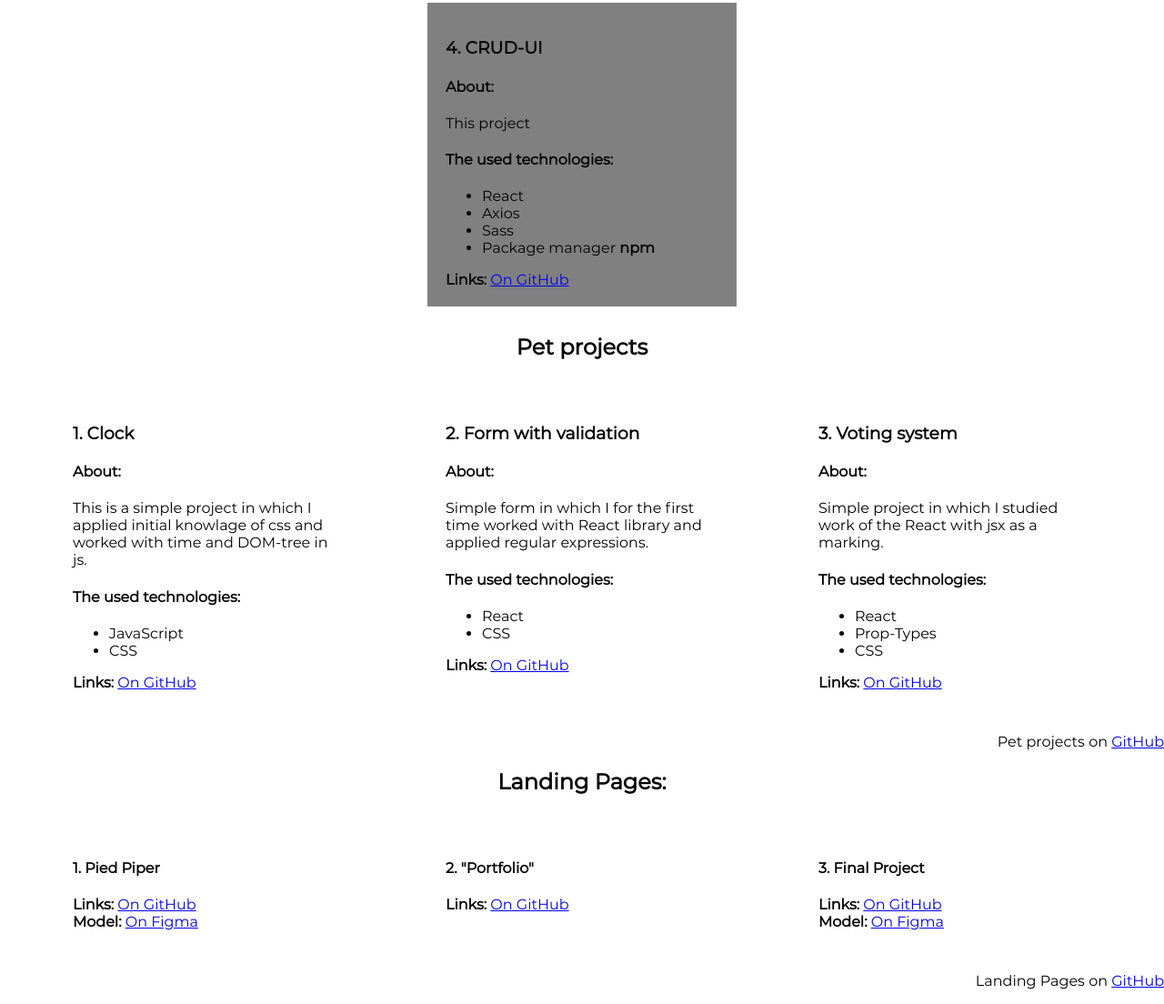
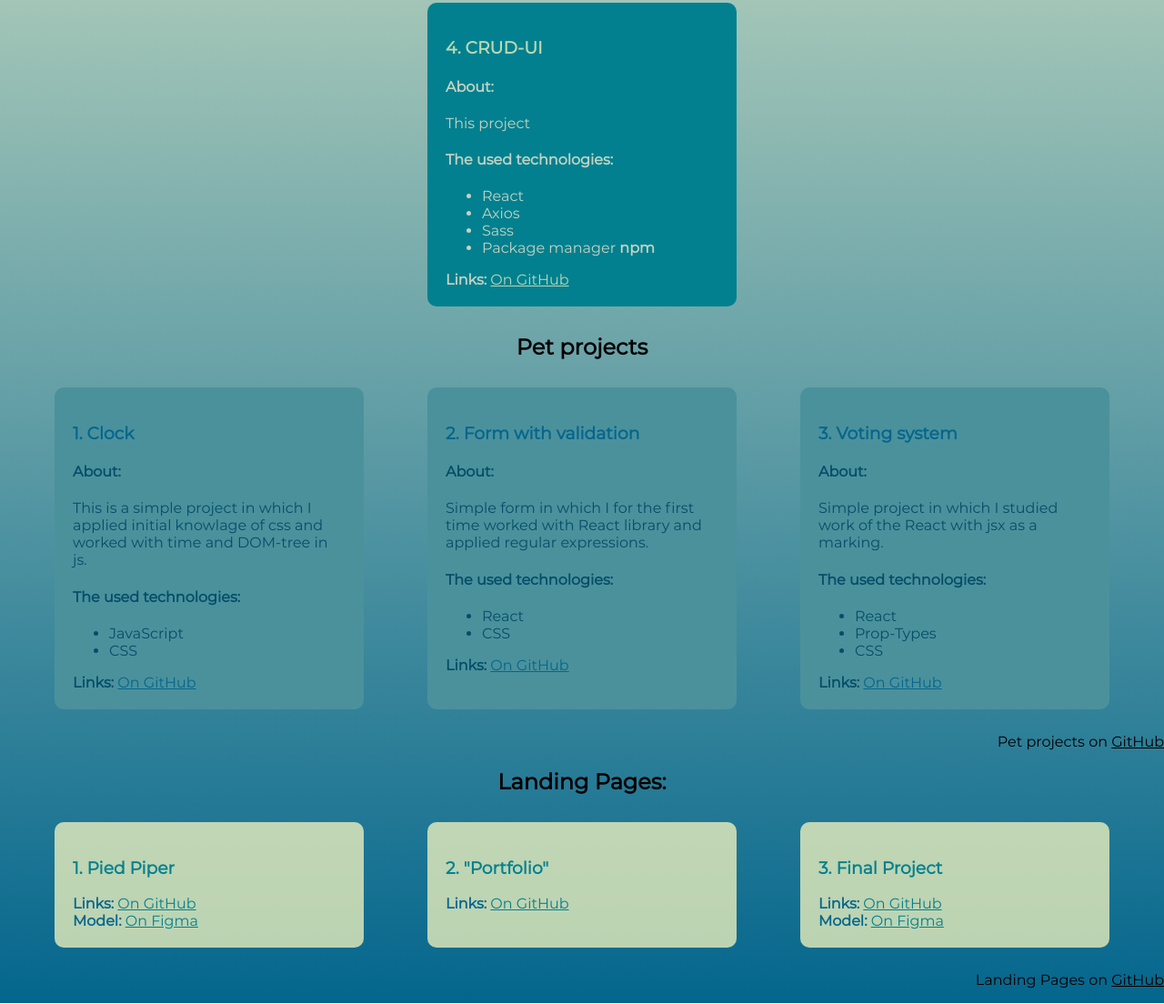
Before and after one commit to EgorEast/my-portfolio-page, a plain HTML site: page index.html in a window 1280 px wide. Shown: the part 565-1669 px from the top of the page at 91% size. Drawn offline with Linux system fonts and the light colour scheme.

Commit message:
added styles from page

```diff
--- a/index.html
+++ b/index.html
@@ -107,7 +107,7 @@
         </div>
       </div>
     </section>
-    <section>
+    <section class="pet-projects-section">
       <h2>Pet projects</h2>
       <div class="container">
         <div class="section-item">
@@ -174,11 +174,11 @@
       <p class="link-on-folder">Pet projects on <a href="https://github.com/EgorEast/MyPetProjectsJS"
           target="_blank">GitHub</a></p>
     </section>
-    <section>
+    <section class="landing-pages-section">
       <h2>Landing Pages:</h2>
       <div class="container">
         <div class="section-item">
-          <h4>1. Pied Piper</h4>
+          <h3>1. Pied Piper</h3>
           <b>Links: </b>
           <span><a href="https://github.com/EgorEast/LandingPages/tree/main/Stepik/Pied%20Piper" target="_blank">On
               GitHub</a><br>
@@ -190,14 +190,14 @@
         </div>
 
         <div class="section-item">
-          <h4>2. "Portfolio"</h4>
+          <h3>2. "Portfolio"</h3>
           <b>Links: </b>
           <span><a href="https://github.com/EgorEast/LandingPages/tree/main/Stepik/Learn%20BOOTSTRAP" target="_blank">On
               GitHub</a>
           </span>
         </div>
         <div class="section-item">
-          <h4>3. Final Project</h4>
+          <h3>3. Final Project</h3>
           <b>Links: </b>
           <span><a href="https://github.com/EgorEast/LandingPages/tree/main/Stepik/Final%20Project" target="_blank">On
               GitHub</a><br>
--- a/src/style.css
+++ b/src/style.css
@@ -1,13 +1,24 @@
 body {
+	--my-yellow: #f0f3bec5;
+	--my-blue: #02808f;
+	--my-dark-blue: #04668d;
+	background: linear-gradient(var(--my-yellow), var(--my-dark-blue));
 	margin: 0;
 	padding: 0;
 	font-family: MonsterratRegular, sans-serif;
+}
+
+body::-webkit-scrollbar {
+	display: none;
 }
 
 h1 {
 	width: 200px;
 	margin: auto;
 	text-align: center;
+}
+section a {
+	color: black;
 }
 
 header p {
@@ -23,15 +34,11 @@ h2 {
 	text-align: center;
 }
 
-.test-tasks-section .section-item {
-	background-color: gray;
-}
-
 .section-item {
 	width: 300px;
-	/* max-width: 400px; */
 	margin: 10px;
 	padding: 20px;
+	border-radius: 10px;
 }
 
 section .container {
@@ -44,6 +51,39 @@ section .link-on-folder {
 	text-align: end;
 }
 
+/*test tasks section*/
+
+.test-tasks-section .section-item {
+	background: var(--my-blue);
+	color: #c4d3c3;
+}
+.test-tasks-section .section-item a,
+.test-tasks-section .section-item h3 {
+	color: var(--my-yellow);
+}
+
+/* pet projects section */
+
+.pet-projects-section .section-item {
+	background: #4b919c;
+	color: #064d69;
+}
+.pet-projects-section .section-item h3,
+.pet-projects-section .section-item a {
+	color: var(--my-dark-blue);
+}
+
+/* landing pages section */
+
+.landing-pages-section .section-item {
+	background: var(--my-yellow);
+	color: var(--my-dark-blue);
+}
+.landing-pages-section .section-item h3,
+.landing-pages-section .section-item a {
+	color: var(--my-blue);
+}
+
 @font-face {
 	/* название шрифта(чтобы не запутаться лучше указать название папки со шрифтом) */
 	font-family: 'MonsterratRegular';
```
